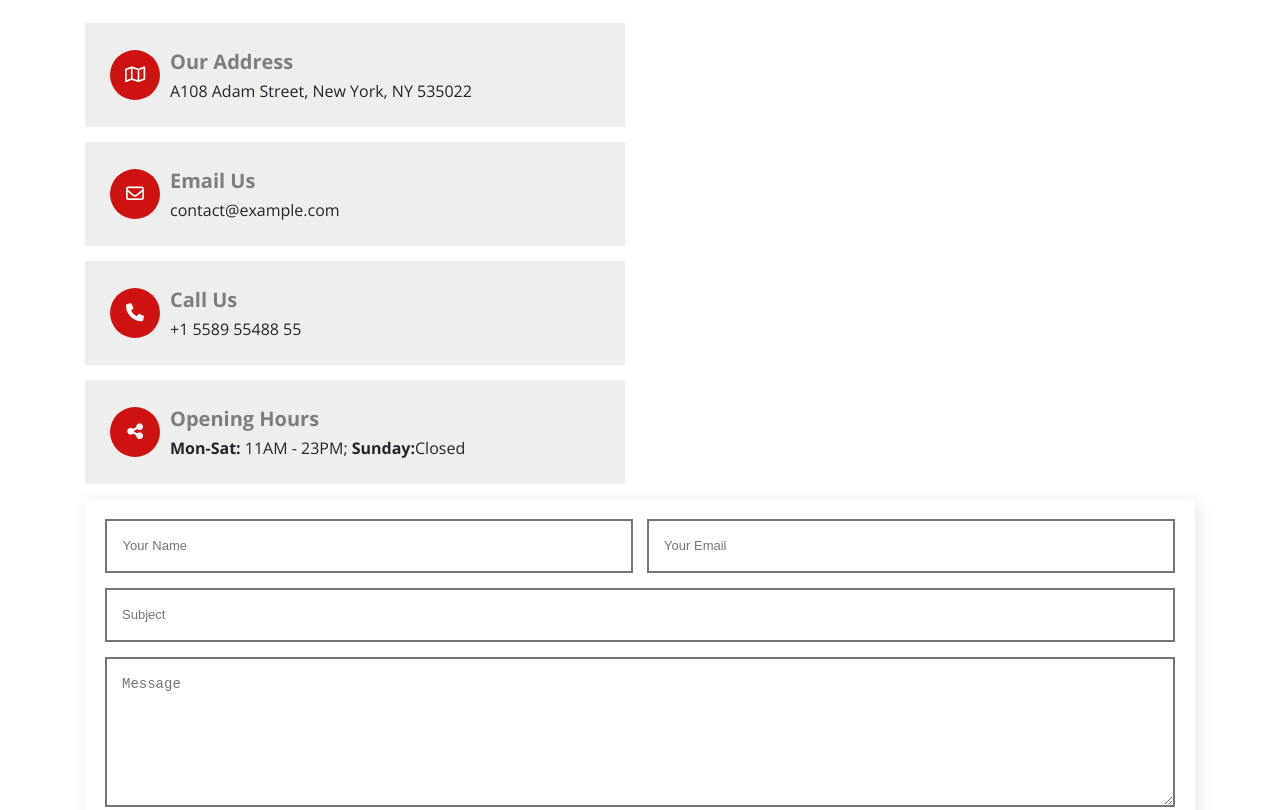
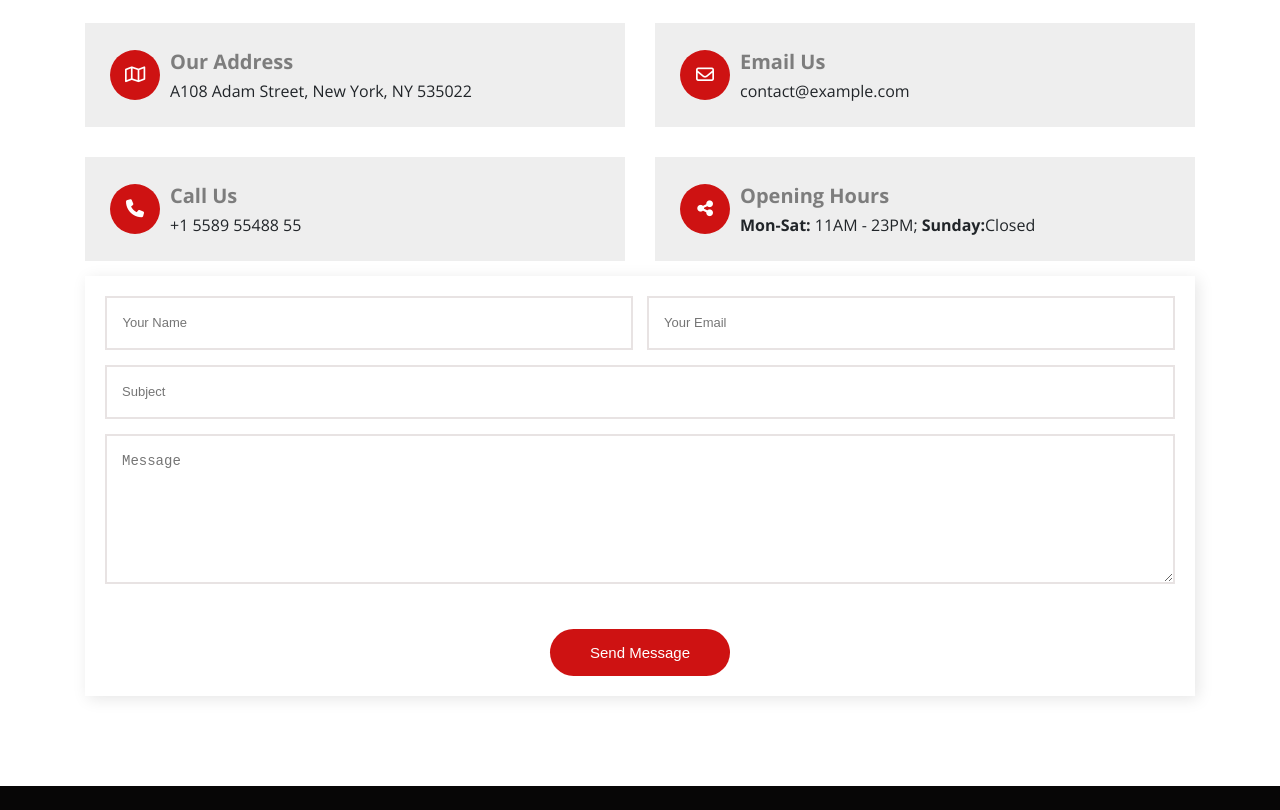
Before and after one commit to hager-hassan/Mealify, a plain HTML site: page index.html in a window 1280 px wide. Shown: the part 3417-4227 px from the top of the page. Drawn offline with nearby package versions, Linux system fonts and the light colour scheme; files whose address does not match are found by name.

Commit message:
Add files via upload

```diff
--- a/css/contact.css
+++ b/css/contact.css
@@ -88,16 +88,16 @@
     align-items: center;
 }
 
-.contact .form input , .contact .form textarea{
+ input ,  textarea{
     border-radius: 0;
     width: 100%;
     margin-bottom: 15px;
     color: var(--secondary-color);
     padding: 15px;
-    /* border: solid 2px rgb(232, 227, 227); */
+    border: solid 2px rgb(232, 227, 227);
     /* border-color: rgb(232, 227, 227); */
-    border-width: 2px;
-    border-style: solid;
+    /* border-width: 2px; */
+    /* border-style: solid; */
     outline: none;
     transition: all 0.4s;
 }
--- a/css/media.css
+++ b/css/media.css
@@ -50,8 +50,8 @@
 
       /* contact */
       .contact-info{
-        /* display: flex; */
-        /* flex-wrap: wrap; */
+        display: flex;
+        flex-wrap: wrap;
         gap: 15px;
         justify-content: space-between;
     }
--- a/css/style.css
+++ b/css/style.css
@@ -10,6 +10,7 @@
     --secondary-color:rgb(33, 37, 41);
     --contact:rgb(125, 125, 125);
     --section-color-2:white;
+    /* font-size: 16px; */
 }
 
 *{
```
